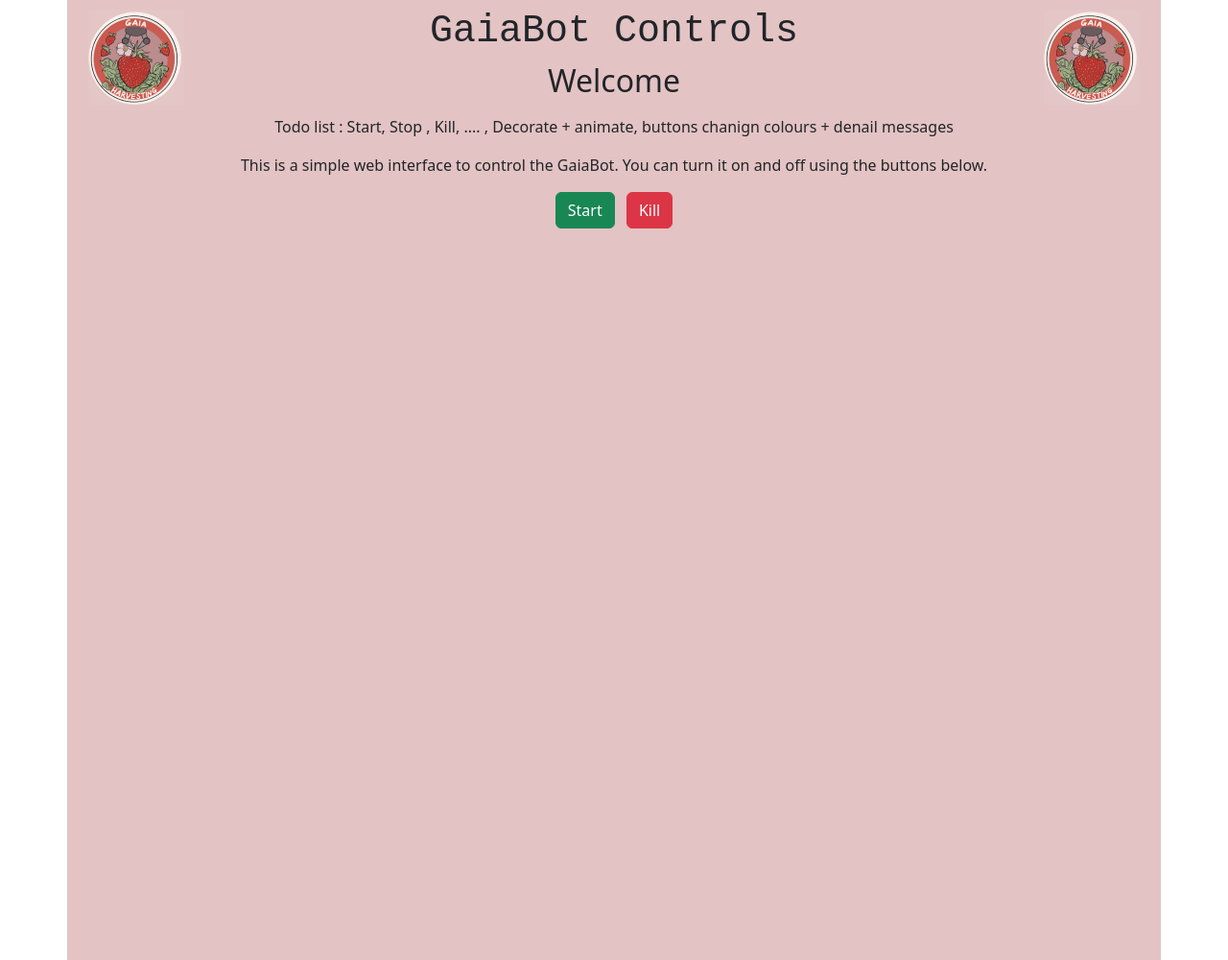
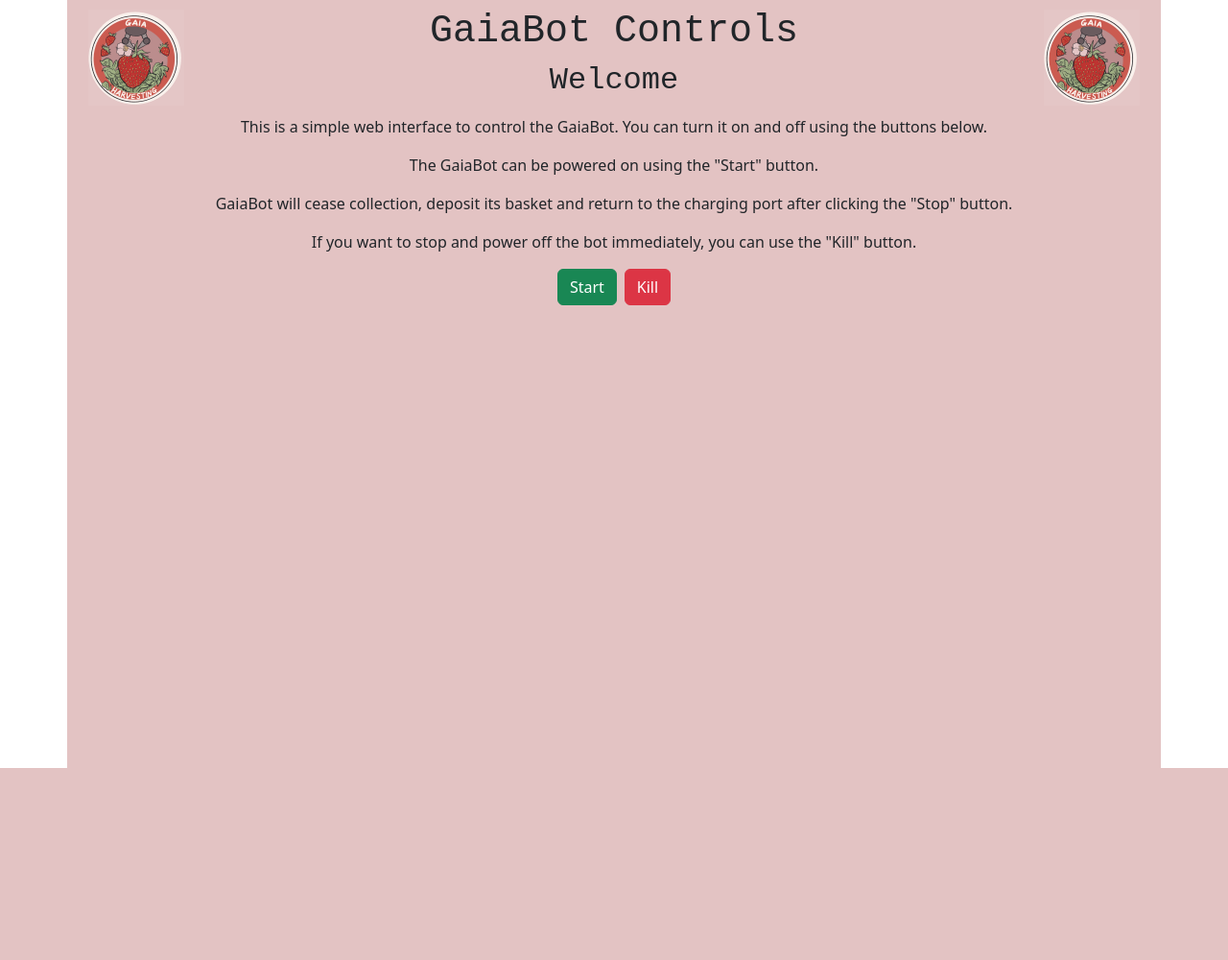
Before and after one commit to BalinskiK/GaiaBotWebPage, a Flask app: page / in a window 1280 px wide. Shown: the whole page at 96% size. After the commit the page ends 800 px from the top, so only its background shows below. Run offline with Flask 3, Linux system fonts and the light colour scheme.

Commit message:
further design changes

```diff
--- a/GaiaBotFlask/templates/index.html
+++ b/GaiaBotFlask/templates/index.html
@@ -26,13 +26,15 @@
     />
     <script src="{{ url_for('static', filename='index.js') }}"></script>
     <style>
-        h1 {
-            font-family: 'Courier New', sans-serif;
+      h1,
+      h2 {
+        font-family: "Courier New", sans-serif;
       }
       .container {
         display: flex;
         flex-direction: column;
         background-color: #e3c3c3;
+        height: 100vh;
       }
       .centered {
         display: flex;
@@ -43,9 +45,12 @@
       }
       p {
         text-align: center;
+        margin-left: 100px;
+        margin-right: 100px;
       }
       body {
         background-color: "#e3c3c3";
+        height: 100vh;
       }
       .headers {
         display: flex;
@@ -58,13 +63,18 @@
         align-items: center;
         justify-content: space-between;
       }
+      .col {
+        display: flex;
+        flex-direction: row;
+        justify-content: center;
+      }
     </style>
   </head>
   <body>
-    <div class="container" style="display: flex; flex-direction: column;">
+    <div class="container" style="display: flex; flex-direction: column">
       <div class="headbar">
         <img
-          src="./sdp-logo.jpeg"
+          src="{{url_for('static', filename='/Image/sdp-logo.jpeg')}}"
           alt="SDP Logo"
           style="
             width: 100px;
@@ -78,7 +88,7 @@
           <h2>Welcome</h2>
         </div>
         <img
-          src="./sdp-logo.jpeg"
+          src="{{url_for('static', filename='/Image/sdp-logo.jpeg')}}"
           alt="SDP Logo"
           style="
             width: 100px;
@@ -88,27 +98,46 @@
           "
         />
       </div>
-
-      <p>
-        Todo list : Start, Stop , Kill, .... , Decorate + animate, buttons
-        chanign colours + denail messages
-      </p>
       <p>
         This is a simple web interface to control the GaiaBot. You can turn it
         on and off using the buttons below.
       </p>
+      <p>The GaiaBot can be powered on using the "Start" button.</p>
+      <p>
+        GaiaBot will cease collection, deposit its basket and return to the charging port after
+        clicking the "Stop" button.
+      </p>
+      <p>
+        If you want to stop and power off the bot immediately, you can use the "Kill" button.
+      </p>
       <div class="centered">
-        <div class="row">
+        <div>
           <div class="col">
             <button type="button" id="on-button" class="btn btn-success me-2">
               Start
             </button>
-            <button type="button" id="off-button" class="btn btn-danger" style="display: none;">
+            <button
+              type="button"
+              id="off-button"
+              class="btn btn-danger me-2"
+              style="display: none"
+            >
               Stop
             </button>
             <button type="button" id="kill-button" class="btn btn-danger">
               Kill
+            </button>
           </div>
+          <!-- <img
+            src="{{url_for('static', filename='/Image/bot-design.jpg')}}"
+            alt="GaiaBot"
+            style="
+              width: 400px;
+              height: 300px;
+              margin: 10px;
+              align-self: center;
+            "
+          /> -->
         </div>
       </div>
     </div>
```
Also changed, not shown: GaiaBotFlask/static/Image/bot-design.jpg (added), GaiaBotFlask/static/Image/sdp-logo.jpeg (renamed from GaiaBotFlask/templates/sdp-logo.jpeg). Lines whose indentation alone changed are shown as unchanged.
